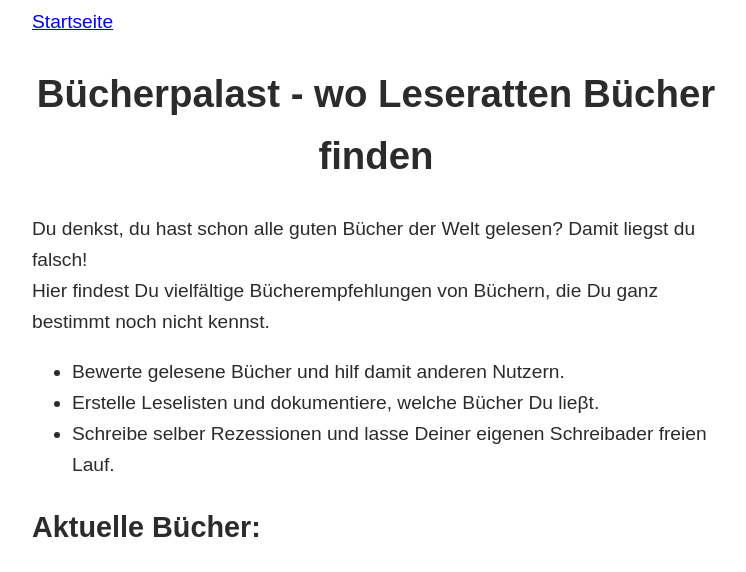
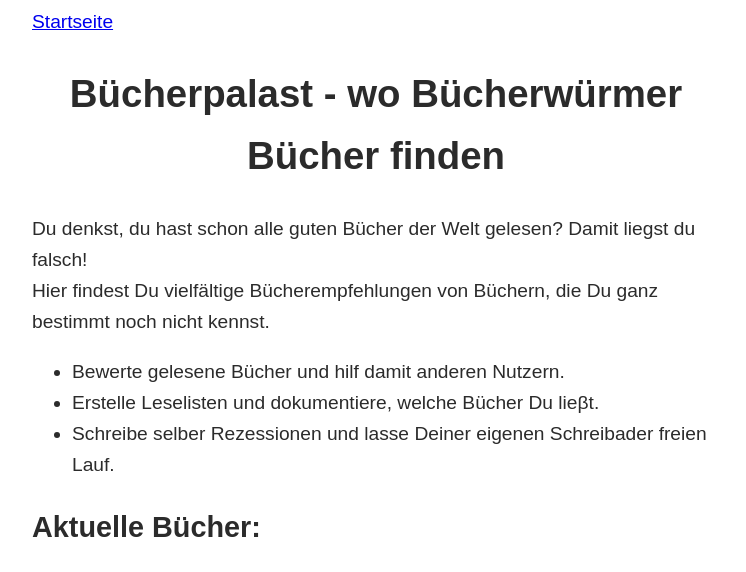
Before and after one commit to BarbaraKat/b-cherpalast, a plain HTML site: page index.html in a window 1280 px wide. Shown: the part 157-729 px from the top of the page, without its empty margins (264-1010 px from the left). Drawn offline with Linux system fonts and the light colour scheme.

Commit message:
Update index.html

```diff
--- a/index.html
+++ b/index.html
@@ -7,7 +7,7 @@
     <body>
         <figure class="einzel"> <img src="home/img/buecherpalast_logo.jpg" class="logo" alt="Logo des B&uuml;cherpalasts">
                 <figcaption><a href="index.html">Startseite</a></figcaption>
-        <h1>B&uuml;cherpalast - wo Leseratten B&uuml;cher finden</h1>
+        <h1>B&uuml;cherpalast - wo B&uumlcherw&uumlrmer B&uuml;cher finden</h1>
         <link rel="stylesheet" href="./home/formate.css">
         Du denkst, du hast schon alle guten B&uuml;cher der Welt gelesen? Damit liegst du falsch! <br>
         Hier findest Du vielf&auml;ltige B&uuml;cherempfehlungen von B&uuml;chern, die Du ganz bestimmt noch nicht kennst.
```
